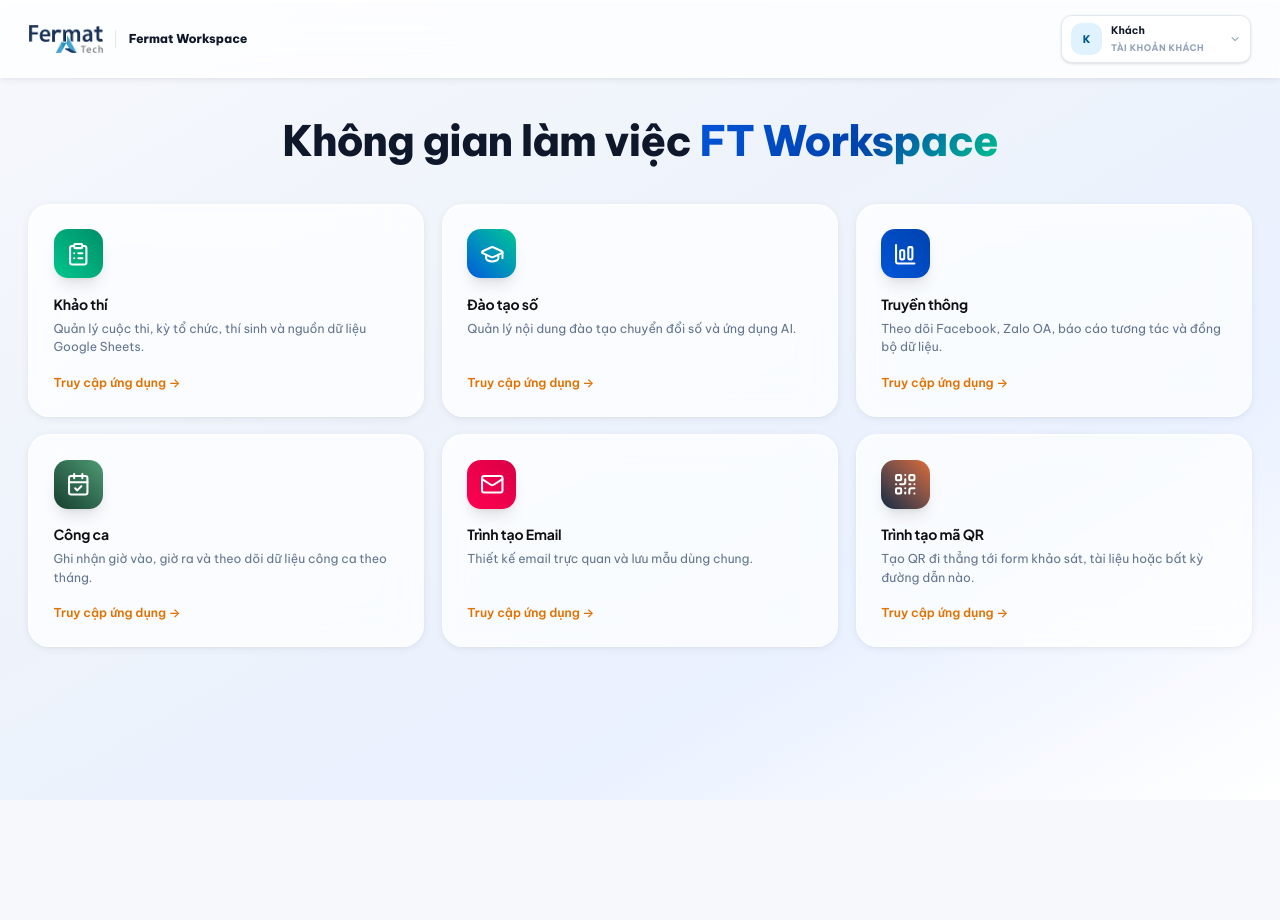
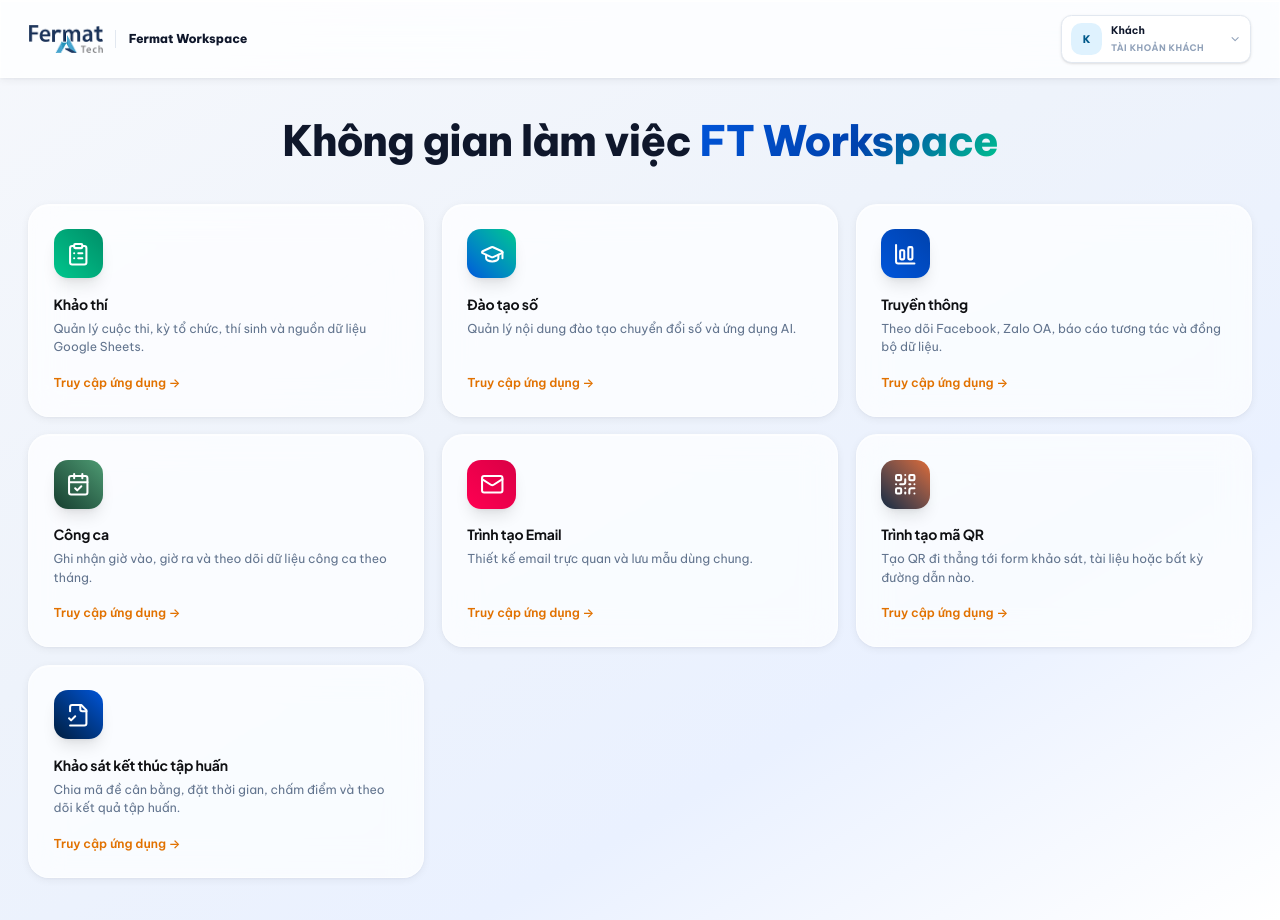
Before and after one commit to Lebinh10092003/FTSocialDashbroad, a React (Vite) app: page / in a window 1280 px wide. Before the commit the page ends 800 px from the top, so only its background shows below. Built offline with nearby package versions, Linux system fonts and the light colour scheme; no server answers.

Commit message:
feat: add completion survey workspace card

```diff
--- a/src/App.tsx
+++ b/src/App.tsx
@@ -1,5 +1,5 @@
 import React, { Component, Suspense, lazy, useEffect, useMemo, useState } from 'react';
-import { CalendarCheck, ChartColumnBig, ClipboardList, GraduationCap, Mail, QrCode, ShieldUser } from 'lucide-react';
+import { CalendarCheck, ChartColumnBig, ClipboardList, FileCheck2, GraduationCap, Mail, QrCode, ShieldUser } from 'lucide-react';
 
 import { Channel, UserRole } from './types';
 import Sidebar from './components/social-dashboard/Sidebar';
@@ -410,6 +410,13 @@ export default function App() {
         gradient: 'from-[#102A43] to-[#DE6B35]',
         icon: QrCode,
       },
+      {
+        mode: 'training-assessments',
+        title: 'Khảo sát kết thúc tập huấn',
+        description: 'Chia mã đề cân bằng, đặt thời gian, chấm điểm và theo dõi kết quả tập huấn.',
+        gradient: 'from-[#001E40] to-[#0055DA]',
+        icon: FileCheck2,
+      },
     ];
     if (userRole === 'ADMIN') {
       apps.push({
```
